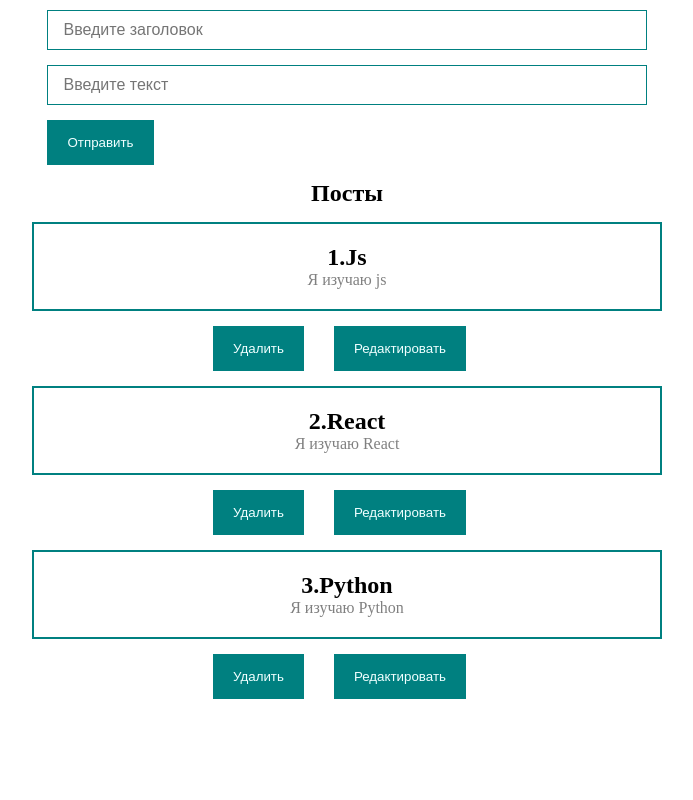
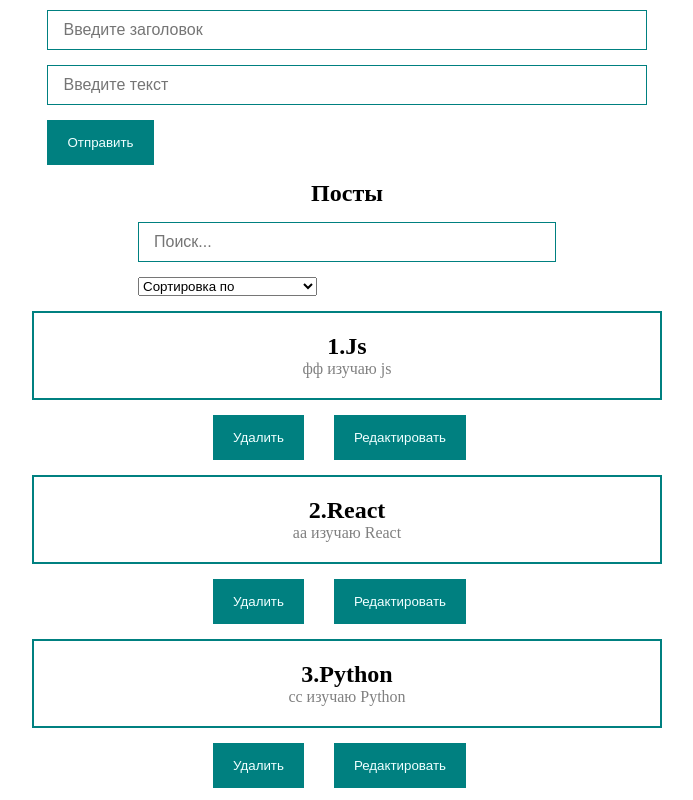
Before and after one commit to Tsukiyom1/react-lessons, a React (Vite) app: page / in a window 1280 px wide. Shown: the whole page, without its empty margins (293-986 px from the left). Built offline with nearby package versions, Linux system fonts and the light colour scheme.

Commit message:
filter and search posts

```diff
--- a/src/App.tsx
+++ b/src/App.tsx
@@ -1,25 +1,26 @@
-import React, { type ChangeEvent, type FormEvent } from "react";
+import React, { useMemo, type ChangeEvent, type FormEvent } from "react";
 import { useState } from "react";
 import Posts from "./components/posts/Posts";
 import type { IPosts } from "./interfaces/IPosts";
 import MyButton from "./UI/button/MyButton";
 import MyInput from "./UI/input/MyInput";
+import MySelect from "./UI/select/MySelect";
 function App() {
 	const [posts, setPosts] = useState<IPosts[]>([
 		{
 			id: 1,
 			title: "Js",
-			body: "Я изучаю js",
+			body: "фф изучаю js",
 		},
 		{
 			id: 2,
 			title: "React",
-			body: "Я изучаю React",
+			body: "аа изучаю React",
 		},
 		{
 			id: 3,
 			title: "Python",
-			body: "Я изучаю Python",
+			body: "сс изучаю Python",
 		},
 	]);
 
@@ -31,24 +32,18 @@ function App() {
 		title: "",
 		body: "",
 	});
+	const [searchQuery, setSearchQuery] = useState<string>("");
 	const [editingPostId, setEditingPostId] = useState<number | null>(null);
-
-	// useEffect(() => {
-	// 	const fetchData = async () => {
-	// 		try {
-	// 			const response = await fetch(
-	// 				"https://jsonplaceholder.typicode.com/posts"
-	// 			);
-
-	// 			const data: IPosts[] = await response.json();
-
-	// 			setPosts(data);
-	// 		} catch (error) {
-	// 			console.error(error, "error when getting data");
-	// 		}
-	// 	};
-	// 	fetchData();
-	// }, []);
+	const [selected, setSelected] = useState<string>("");
+	const sorted = useMemo(() => {
+		return selected
+			? [...posts].sort((a, b) =>
+					a[selected as keyof Omit<IPosts, "id">].localeCompare(
+						b[selected as keyof Omit<IPosts, "id">],
+					),
+				)
+			: [...posts];
+	}, [posts, selected]);
 
 	const addNewPost = (e: FormEvent<HTMLFormElement>) => {
 		e.preventDefault();
@@ -80,7 +75,7 @@ function App() {
 		setPosts(
 			posts.filter(post => {
 				return post.id !== id;
-			})
+			}),
 		);
 	};
 
@@ -115,10 +110,33 @@ function App() {
 				return post.id === id
 					? { ...post, title: editValue.title, body: editValue.body }
 					: post;
-			})
+			}),
 		);
 		setEditingPostId(null);
 	};
+
+	const sortPosts = (sort: string) => {
+		setSelected(sort);
+	};
+
+	const searchPosts = () => {
+		if (searchQuery === "") {
+			return sorted;
+		}
+
+		const query = searchQuery.toLowerCase();
+
+		const filtered = sorted.filter(post => {
+			const title = post.title.toLowerCase().includes(query);
+			const body = post.body.toLowerCase().includes(query);
+
+			return title || body;
+		});
+
+		return filtered;
+	};
+
+	const filteredPosts = useMemo(() => searchPosts(), [searchPosts]);
 	return (
 		<React.Fragment>
 			{/* это является управляемым компонентом */}
@@ -140,10 +158,30 @@ function App() {
 				<MyButton type='submit' children='Отправить' />
 			</form>
 			<h2>Посты</h2>
-			{posts.length === 0 ? (
+			<div>
+				<MyInput
+					name='search'
+					onChange={(e: ChangeEvent<HTMLInputElement>) =>
+						setSearchQuery(e.target.value)
+					}
+					type='text'
+					value={searchQuery}
+					placeholder='Поиск...'
+				/>
+				<MySelect
+					defaultValue='Сортировка по'
+					onChange={sortPosts}
+					options={[
+						{ name: "Сортировка по названию", value: "title" },
+						{ name: "Сортировка по описанию", value: "body" },
+					]}
+					value={selected}
+				/>
+			</div>
+			{filteredPosts.length === 0 ? (
 				<div>Постов не обнаружено</div>
 			) : (
-				posts.map((post, index) => (
+				filteredPosts.map((post, index) => (
 					<Posts
 						posts={post}
 						key={index}
--- /dev/null
+++ b/src/UI/select/MySelect.tsx
@@ -0,0 +1,22 @@
+import type { ChangeEvent } from "react";
+import type { ISelect } from "../../interfaces/ISelectProps";
+
+const MySelect = ({ defaultValue, onChange, options, value }: ISelect) => {
+	return (
+		<select
+			value={value}
+			onChange={(e: ChangeEvent<HTMLSelectElement>) => onChange(e.target.value)}
+		>
+			<option disabled={true} value=''>
+				{defaultValue}
+			</option>
+			{options.map(option => (
+				<option key={option.name} value={option.value}>
+					{option.name}
+				</option>
+			))}
+		</select>
+	);
+};
+
+export default MySelect;
--- /dev/null
+++ b/src/interfaces/ISelectProps.ts
@@ -0,0 +1,8 @@
+export interface ISelect {
+	value: string;
+	onChange: (value: string) => void;
+	defaultValue: string;
+	options: Array<{ value: string; name: string }>;
+}
+
+type TType = Omit<ISelect, "options">;
```
